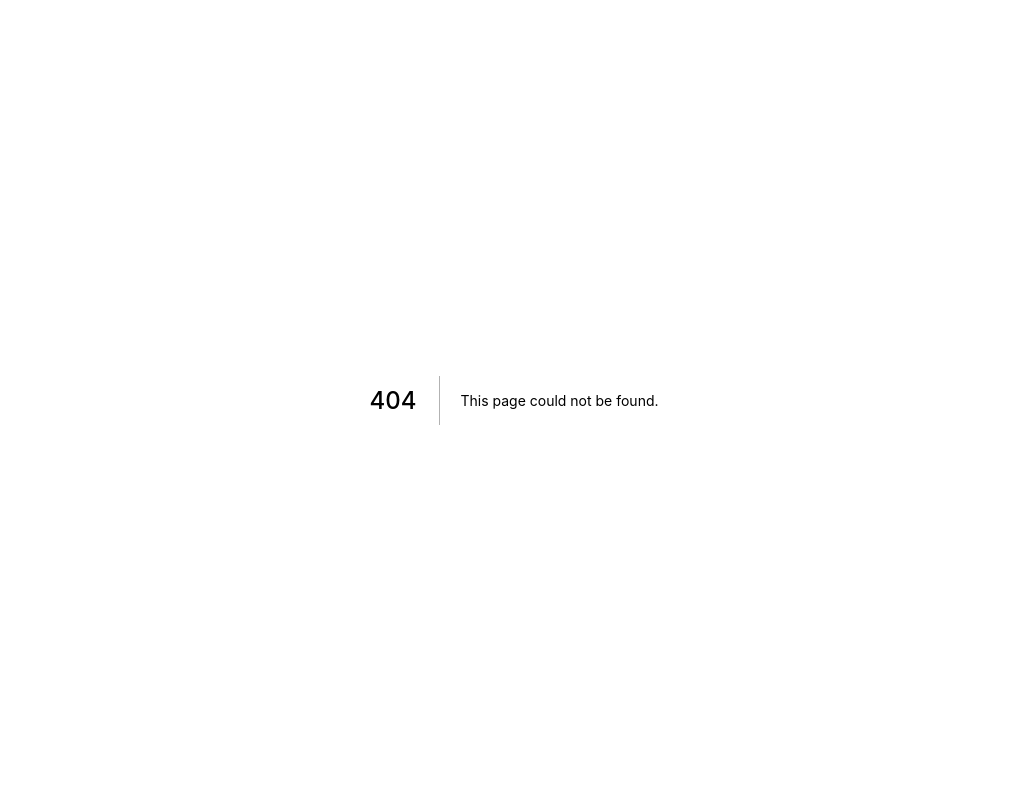
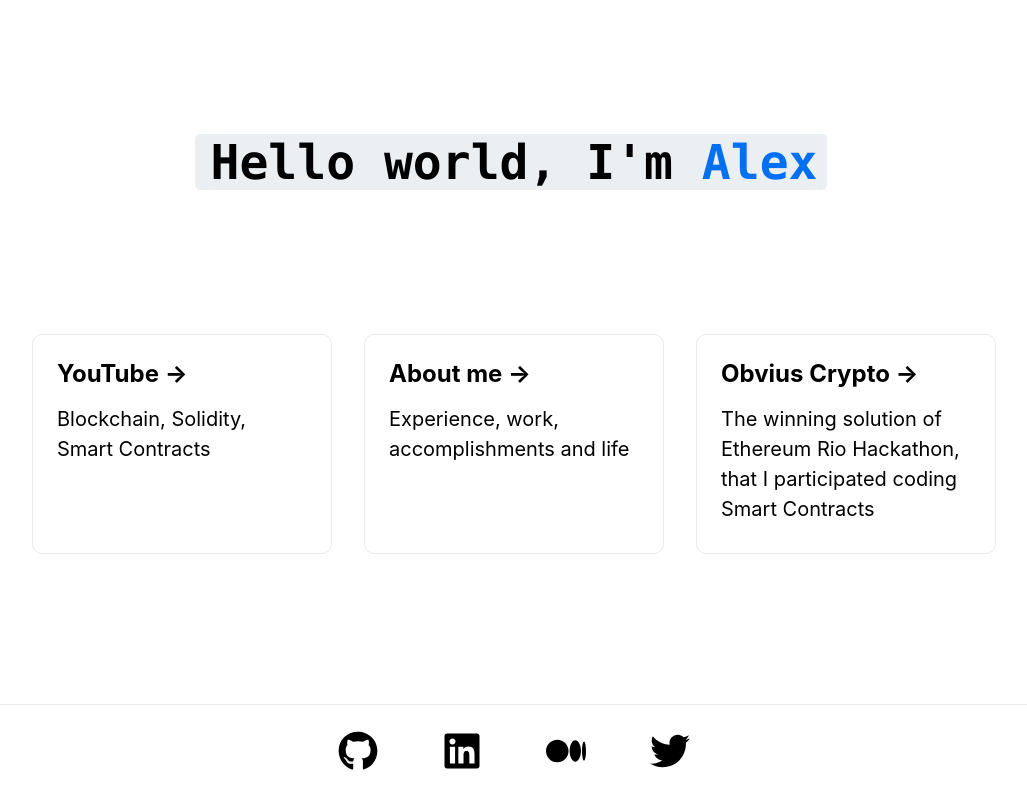
Before and after one commit to alextnetto/alextnetto, a Next.js app in the folder website/: page /english in a window 1280 px wide. Before the commit this address had no page. Shown: the whole page, without its empty margins (126-1153 px from the left). Built offline with nearby package versions, Linux system fonts and the light colour scheme.

Commit message:
fix: home in english

```diff
--- /dev/null
+++ b/website/pages/english/index.tsx
@@ -0,0 +1,115 @@
+import type { NextPage } from "next";
+import Head from "next/head";
+import Image from "next/image";
+import Link from "next/link";
+import styles from "../../styles/Home.module.css";
+
+const HomeEnglish: NextPage = () => {
+  const logoSize = 40;
+  const ytLogoSize = 23;
+  return (
+    <div className={styles.container}>
+      <Head>
+        <title>Alextnetto - Web3 Builder</title>
+        <meta
+          name="description"
+          content="Always contributing and learning with the community"
+        />
+        <link rel="icon" href="/favicon.png" />
+      </Head>
+
+      <main className={styles.main}>
+        <h1 className={styles.title}>
+          <code className={styles.code}>
+            Hello world, I&apos;m <a>Alex</a>
+          </code>
+        </h1>
+
+        <div className={styles.grid}>
+          <Link href="https://www.youtube.com/channel/UCvnZB9Tim1kidK7Fhy33AWg">
+            <a className={styles.card}>
+              <h2>YouTube &rarr;</h2>
+              <p>Blockchain, Solidity, Smart Contracts</p>
+            </a>
+          </Link>
+          <Link href="/cv">
+            <a className={styles.card}>
+              <h2>About me &rarr;</h2>
+              <p>Experience, work, accomplishments and life</p>
+            </a>
+          </Link>
+          <Link href="/obvius-crypto">
+            <a className={styles.card}>
+              <h2>Obvius Crypto &rarr;</h2>
+              <p>
+                The winning solution of Ethereum Rio Hackathon, that I
+                participated coding Smart Contracts
+              </p>
+            </a>
+          </Link>
+        </div>
+      </main>
+
+      <footer className={styles.footer}>
+        <a
+          href="https://github.com/Alextnetto"
+          target="_blank"
+          rel="noopener noreferrer"
+        >
+          <span className={styles.logo}>
+            <Image
+              src="/assets/github.svg"
+              alt="Github Logo"
+              width={logoSize}
+              height={logoSize}
+            />
+          </span>
+        </a>
+        <a
+          href="https://www.linkedin.com/in/alextnetto/"
+          target="_blank"
+          rel="noopener noreferrer"
+        >
+          <span className={styles.logo}>
+            <Image
+              src="/assets/linkedin.svg"
+              alt="LinkedIn Logo"
+              width={logoSize}
+              height={logoSize}
+            />
+          </span>
+        </a>
+        <a
+          href="https://medium.com/@alextnetto"
+          target="_blank"
+          rel="noopener noreferrer"
+        >
+          <span className={styles.logo}>
+            <Image
+              src="/assets/medium.svg"
+              alt="Medium Logo"
+              width={logoSize}
+              height={logoSize}
+            />
+          </span>
+        </a>
+        <a
+          href="https://twitter.com/alextnetto"
+          target="_blank"
+          rel="noopener noreferrer"
+        >
+          <span className={styles.logo}>
+            <Image
+              src="/assets/twitter.svg"
+              alt="Twitter Logo"
+              width={logoSize}
+              height={logoSize}
+            />
+          </span>
+        </a>
+      </footer>
+    </div>
+  );
+};
+
+export default HomeEnglish;
```
